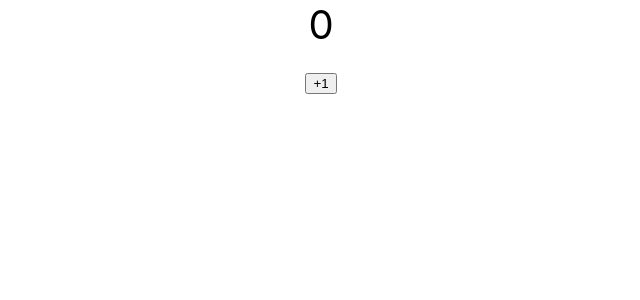
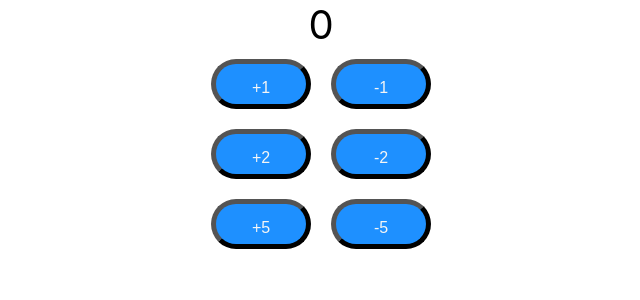
Before and after one commit to vishwasransingh/counter-app, a React (Create React App) app: page / in a window 1280 px wide. Shown: the top 300 px of the page, without its empty margins (319-959 px from the left). Built offline with nearby package versions, Linux system fonts and the light colour scheme.

Commit message:
Created counter with multiple buttons.
-Added CSS

```diff
--- /dev/null
+++ b/src/components/counter/Counter.css
@@ -0,0 +1,12 @@
+.counterButton {
+    font-size:  16px;
+    background-color: dodgerblue;
+    color: whitesmoke;
+    width: 100px;
+    height: 50px;
+    margin: 10px;
+    padding: 15px;
+    border-radius: 30px;
+    border-color: black;
+    border-width: 5px;
+  }
--- a/src/components/counter/Counter.jsx
+++ b/src/components/counter/Counter.jsx
@@ -1,14 +1,48 @@
+import './Counter.css';
+import { useState } from 'react';
+
 export default function Counter() {
 
+    const [count, setCount] = useState(0)
+
     function incrementCounterFunction() {
-        console.log('increment clicked')
+        setCount(count + 1);
+    }
+
+    function decrementCounterFunction() {
+        setCount(count - 1);
+    }
+
+    function incrementCounterBy2Function(){
+        setCount(count + 2);
+    }
+
+    function decrementCounterBy2Function() {
+        setCount(count - 2);
+    }
+
+    function incrementCounterBy5Function() {
+        setCount(count + 3);
+    }
+
+    function decrementCounterBy5Function() {
+        setCount(count -3);
     }
 
     return(
         <div className="Counter">
-            <span className="count">0</span>
+            <span className="count">{count}</span>
             <div>
                 <button className="counterButton" onClick={incrementCounterFunction}>+1</button>
+                <button className='counterButton' onClick={decrementCounterFunction}>-1</button>
+            </div>
+            <div>
+                <button className="counterButton" onClick={incrementCounterBy2Function}>+2</button>
+                <button className="counterButton" onClick={decrementCounterBy2Function}>-2</button>
+            </div>
+            <div>
+                <button className="counterButton" onClick={incrementCounterBy5Function}>+5</button>
+                <button className="counterButton" onClick={decrementCounterBy5Function}>-5</button>
             </div>
         </div>
         )
```
